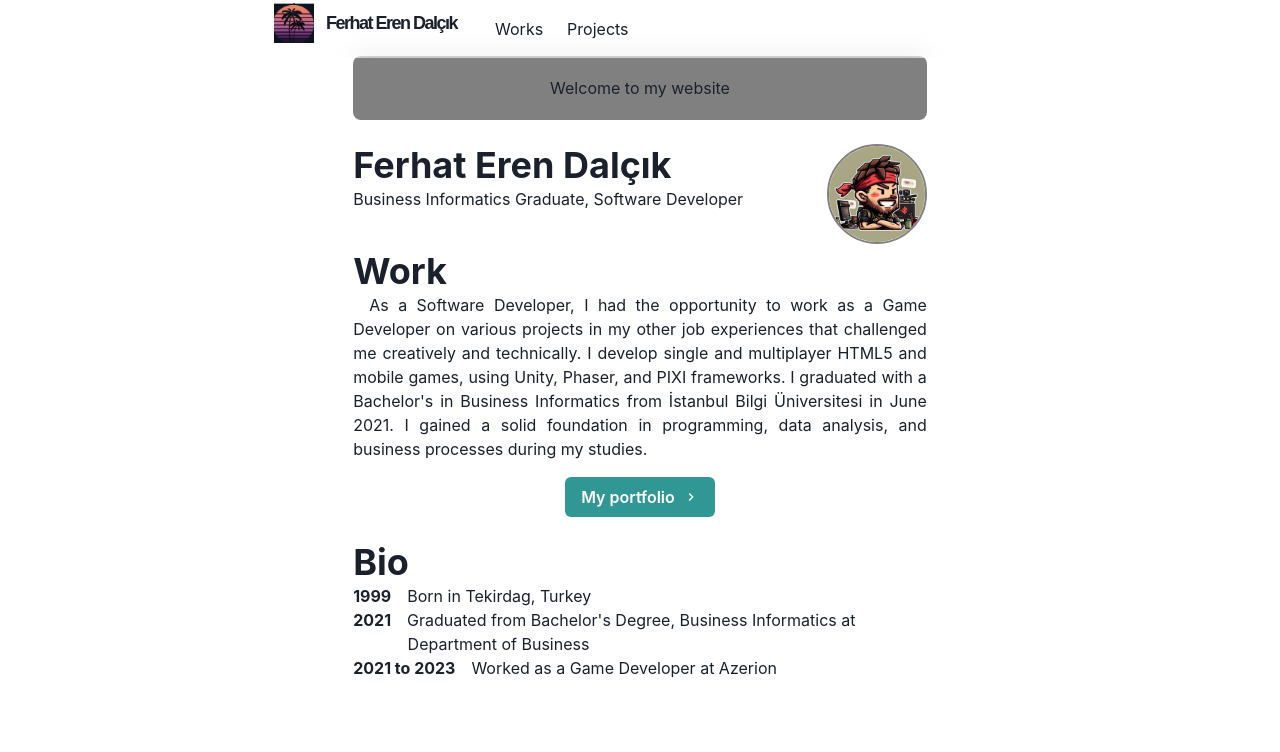
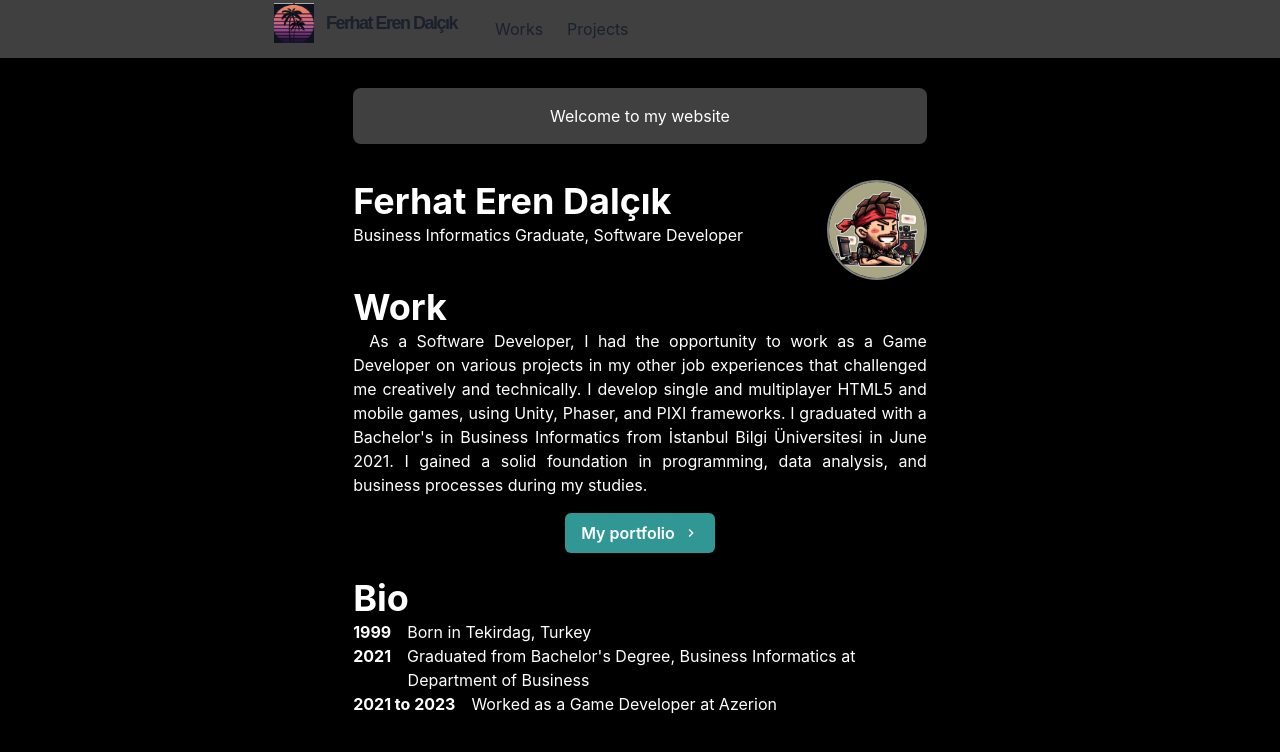
Before and after one commit to ferend/nextjs-chakra-framer-motion-portfolio, a Next.js app: page / in a window 1280 px wide. Shown: the top 752 px of the page. Built offline with nearby package versions, Linux system fonts and the light colour scheme.

Commit message:
change page color

```diff
--- a/components/fonts.js
+++ b/components/fonts.js
@@ -1,10 +1,18 @@
-import { Global } from "@emotion/react"
+import { Global } from "@emotion/react";
 
 const Fonts = () => (
+  <>
     <Global
-    styles={`
+      styles={`
         @import url('https://fonts.googleapis.com/css2?family=M+PLUS+Rounded+1c:wght@300;700&display=swap');
-        `}
+
+        /* Set the global font color */
+        body {
+          color: #ffffff; /* Replace with your desired font color */
+        }
+      `}
     />
-  )
-  export default Fonts
+  </>
+);
+
+export default Fonts;
--- a/components/navbar.js
+++ b/components/navbar.js
@@ -91,15 +91,15 @@ const Navbar = props => {
                 variant="outline"
                 aria-label="Options"
               />
-              <MenuList legacyBehavior>
+              <MenuList bg={'gray'} legacyBehavior>
                 <NextLink legacyBehavior href="/" passHref>
-                  <MenuItem as={Link}> About</MenuItem>
+                  <MenuItem bg= 'gray' as={Link}> About</MenuItem>
                 </NextLink>
                 <NextLink legacyBehavior href="/works" passHref>
-                  <MenuItem as={Link}> Works</MenuItem>
+                  <MenuItem bg= 'gray' as={Link}> Works</MenuItem>
                 </NextLink>
                 <NextLink legacyBehavior href="/posts" passHref>
-                  <MenuItem as={Link}> Projects </MenuItem>
+                  <MenuItem bg= 'gray' as={Link}> Projects </MenuItem>
                 </NextLink>
               </MenuList>
             </Menu>
--- a/pages/_app.js
+++ b/pages/_app.js
@@ -1,11 +1,23 @@
-import { ChakraProvider } from '@chakra-ui/react'
+import { ChakraProvider, CSSReset, extendTheme } from '@chakra-ui/react';
 import Layout from '../components/layouts/main'
 import Fonts from '../components/fonts'
 
+// Extend Chakra UI theme to include your custom styles
+const theme = extendTheme({
+  styles: {
+    global: {
+      body: {
+        bg: '#000000', // Set your desired background color here
+      },
+    },
+  },
+});
+
+
 const website = ({ Component, pageProps, router }) => {
   return (
-    <ChakraProvider>
-      <Fonts />
+    <ChakraProvider theme={theme}>
+            <Fonts />
       <Layout router={router}>
         <Component {...pageProps} key={router.route} />
       </Layout>
--- a/pages/index.js
+++ b/pages/index.js
@@ -15,8 +15,8 @@ import { BioSection, BioYear } from '../components/bio'
 
 const Page = () => {
   return (
-    <Container>
-      <Box borderRadius="lg" bg="gray" p={5} mb={6} align="center">
+    <Container mt={8}>
+      <Box borderRadius="lg" bg='#ffffff40' p={4} mb={9} align="center">
         Welcome to my website
       </Box>
       <Box display={{ md: 'flex' }}>
```
Also changed, not shown: pages/works.js (added, +10 -0 lines).
